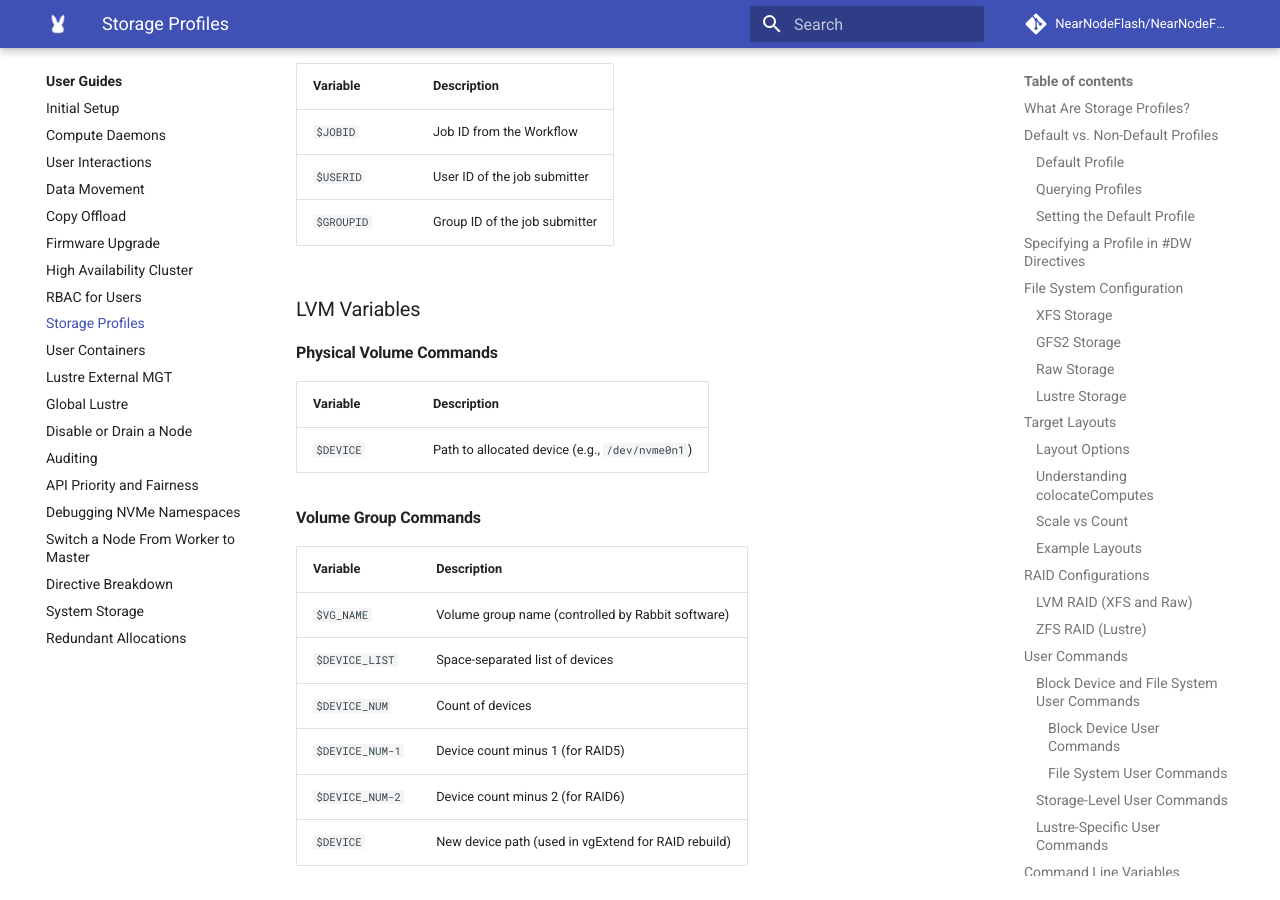
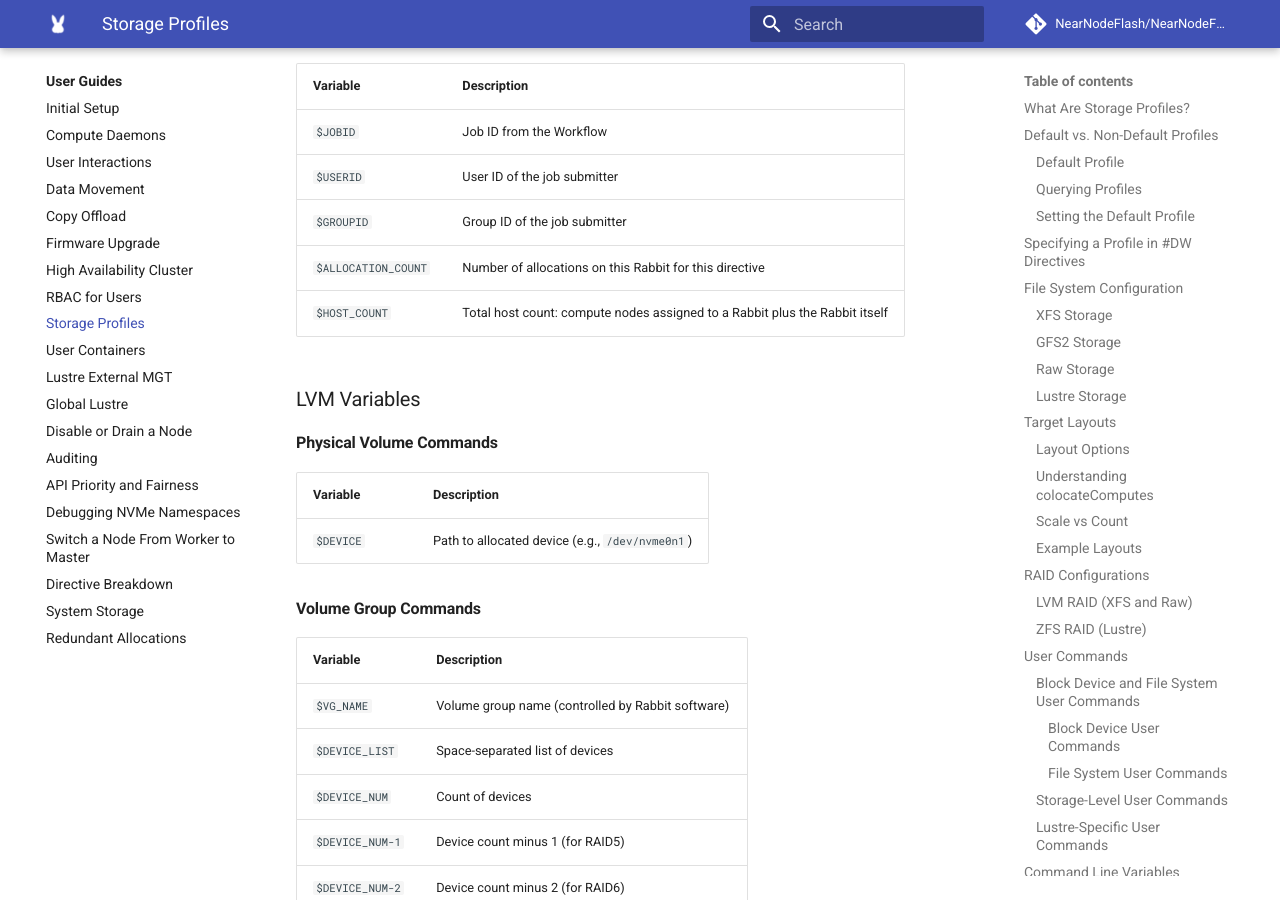
Before and after one commit to NearNodeFlash/NearNodeFlash.github.io, an MkDocs documentation site: the page built from docs/guides/storage-profiles/readme.md, in a window 1280 px wide and 900 px high, scrolled down 13910 px. Built offline with MkDocs 1.6.1 and Material for MkDocs 9.7.7, drawn with Linux system fonts in a browser that asks for light colours; comment, search, counter and statistics services are not loaded; the version menu is left out.

Commit message:
describe new variables
Signed-off-by: Matt Richerson <matthew.richerson@hpe.com>

```diff
--- a/docs/guides/storage-profiles/readme.md
+++ b/docs/guides/storage-profiles/readme.md
@@ -636,6 +636,8 @@ Available in all commands:
 | `$JOBID` | Job ID from the Workflow |
 | `$USERID` | User ID of the job submitter |
 | `$GROUPID` | Group ID of the job submitter |
+| `$ALLOCATION_COUNT` | Number of allocations on this Rabbit for this directive |
+| `$HOST_COUNT` | Total host count: compute nodes assigned to a Rabbit plus the Rabbit itself |
 
 ### LVM Variables
 
```
